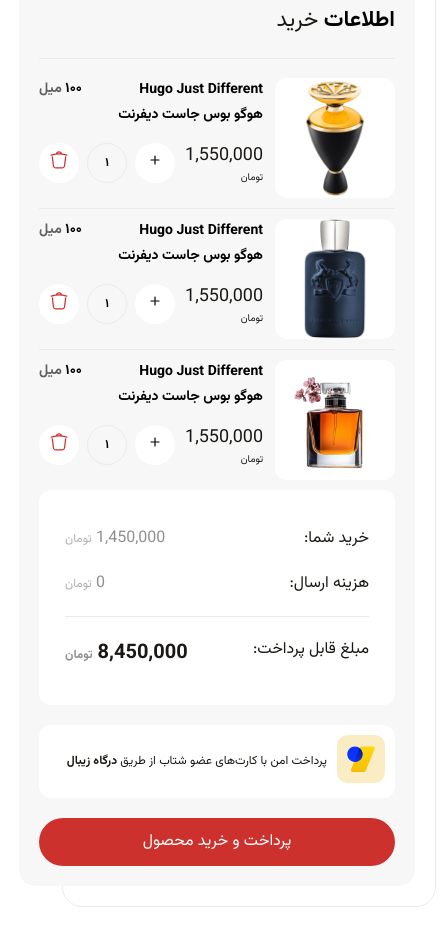
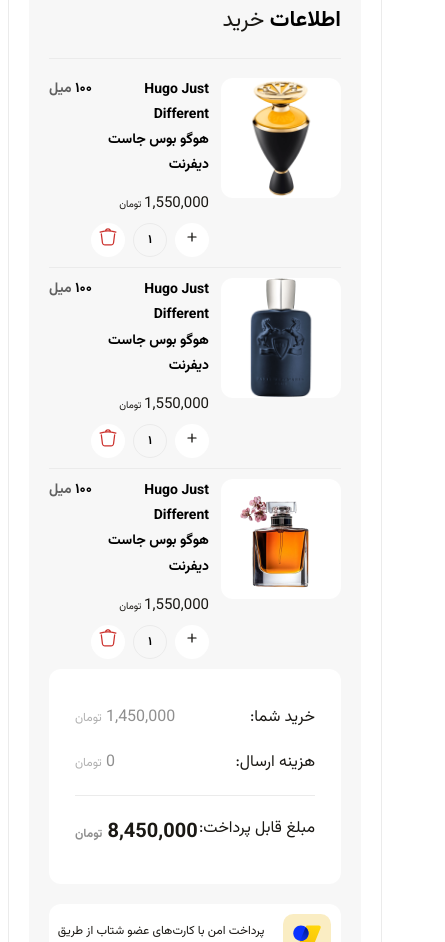
Before and after one commit to mahsa-source/JWASE-final-task, a plain HTML site: page index.html in a window 390 px wide. Shown: the part 1149-2091 px from the top of the page, 445 px wide, since content can reach past the window. Before the commit the page ends 2064 px from the top, so only its background shows below. Drawn offline with Linux system fonts and the light colour scheme.

Commit message:
Improve mobile layput styles

```diff
--- a/css/style.css
+++ b/css/style.css
@@ -99,7 +99,7 @@ body {
   width: 100%;
 }
 
-input[type=text]:hover {
+input[type="text"]:hover {
   border: 1px solid var(--primary-color);
 }
 
@@ -282,6 +282,13 @@ img {
   border-radius: 1.2rem;
 }
 
+@media screen and(max-width:576px) {
+  img {
+    width: 9rem;
+    height: 9rem;
+  }
+}
+
 .card-item__title,
 .card-item__ml {
   font-size: var(--font-size-sm);
@@ -334,11 +341,12 @@ img {
   flex-direction: row;
   justify-content: space-between;
   align-items: center;
-  gap: 1rem;
+  gap: 0.8rem;
+  flex-wrap: wrap;
 }
 
 .card-item__price span:first-child {
-  font-size: 1.8rem;
+  font-size: 1.5rem;
   color: var(--text-color);
 }
 
@@ -369,8 +377,14 @@ button {
   height: 4rem;
   border-radius: 4rem;
   text-align: center;
-  padding-top: 1rem;
+  padding-top: 0.7rem;
   font-weight: bold;
+}
+
+button,
+.card-item__quantity span {
+  width: 3.4rem;
+  height: 3.4rem;
 }
 
 .total-section {
```
